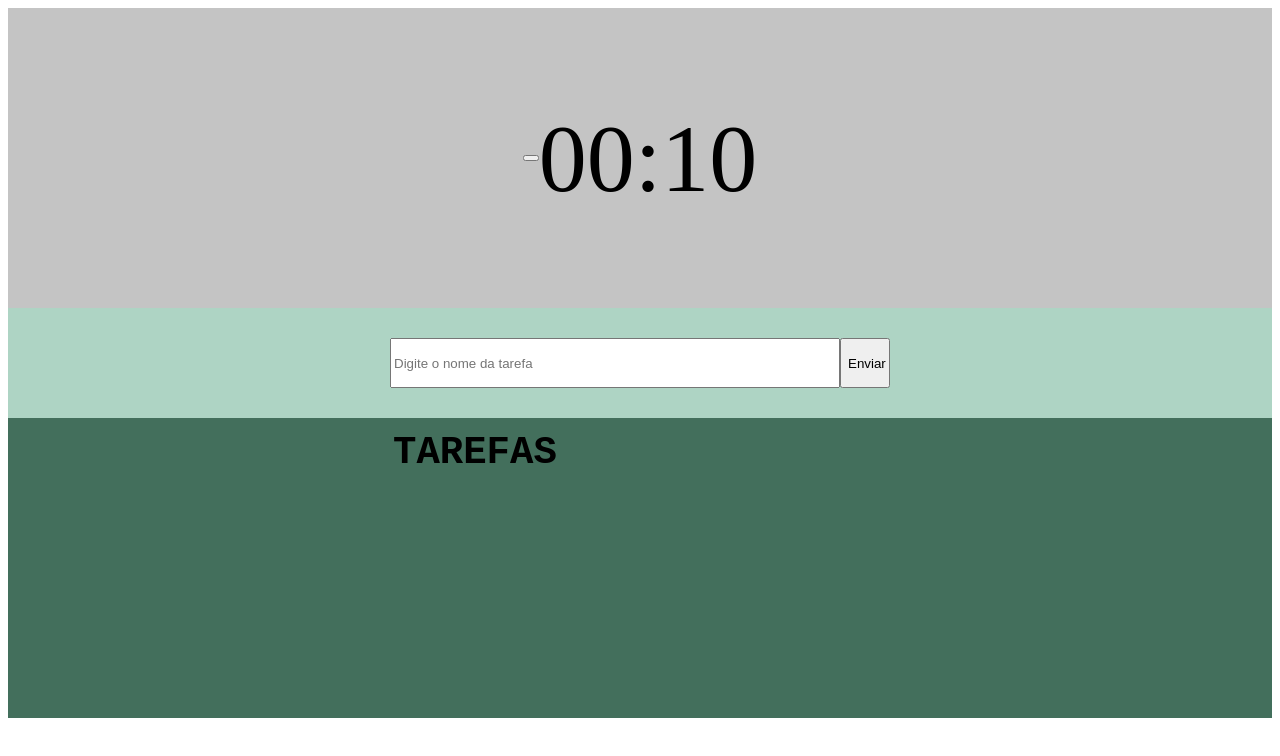
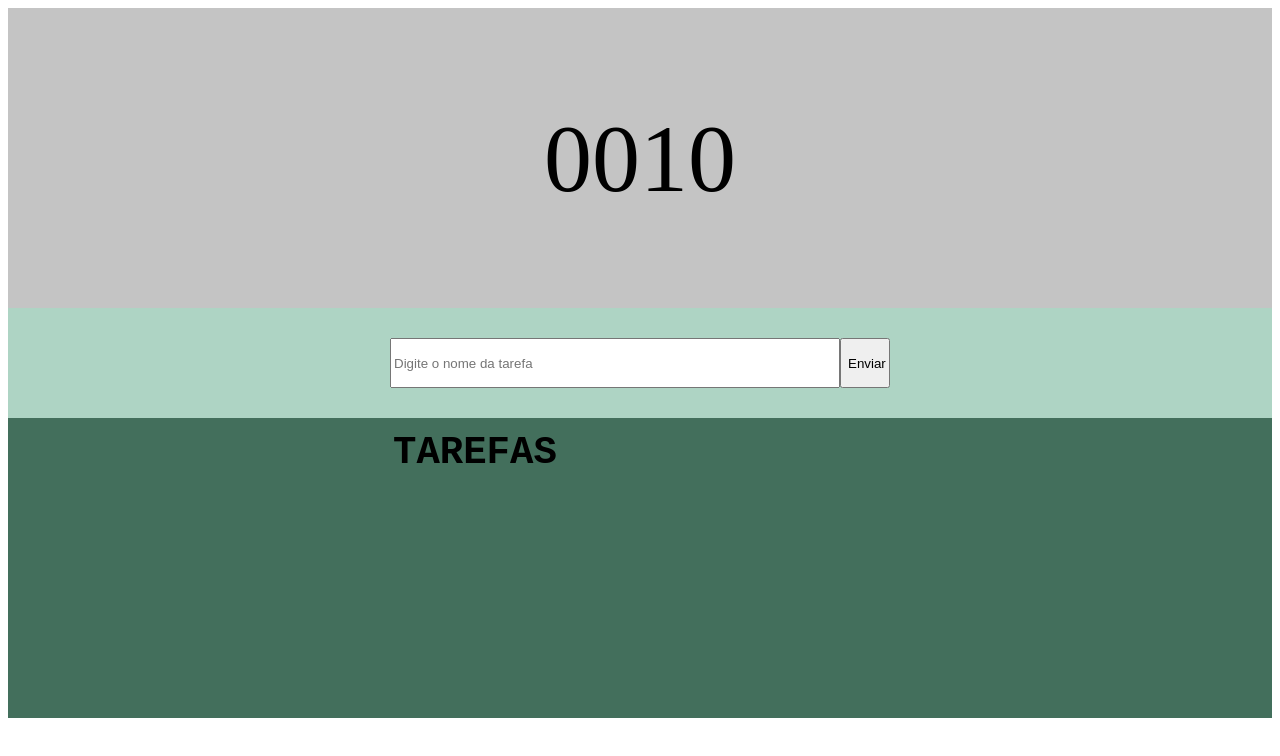
Before and after one commit to oseiasal/pomodoro-app, a React (Create React App) app: page / in a window 1280 px wide. Shown: the top 756 px of the page. Built offline with nearby package versions, Linux system fonts and the light colour scheme.

Commit message:
removido código desnecessário

```diff
--- a/src/containers/Timer.js
+++ b/src/containers/Timer.js
@@ -1,25 +1,14 @@
 import React from 'react'
 import { connect } from 'react-redux'
-import { startTimer } from '../redux/actions'
 
-function Timer({ timerConfig, timer }) {
+function Timer({ timerConfig }) {
   return (
     <div className="timer-container">
       <div className="timer-numbers">
-        <button onClick={() => {
-          timer()
-        }}></button>
-
-        <span>00:</span><span>{timerConfig.minutes}</span>
+        <span>00</span><span>{timerConfig.minutes}</span>
       </div>
     </div>
   )
-}
-
-const mapDispatchToProps = (dispatch) => {
-  return {
-    timer: () => { dispatch(startTimer(25)) }
-  }
 }
 
 const mapStateToProps = (state) => {
@@ -28,4 +17,4 @@ const mapStateToProps = (state) => {
   }
 }
 
-export default connect(mapStateToProps, mapDispatchToProps)(Timer)
+export default connect(mapStateToProps)(Timer)
```
